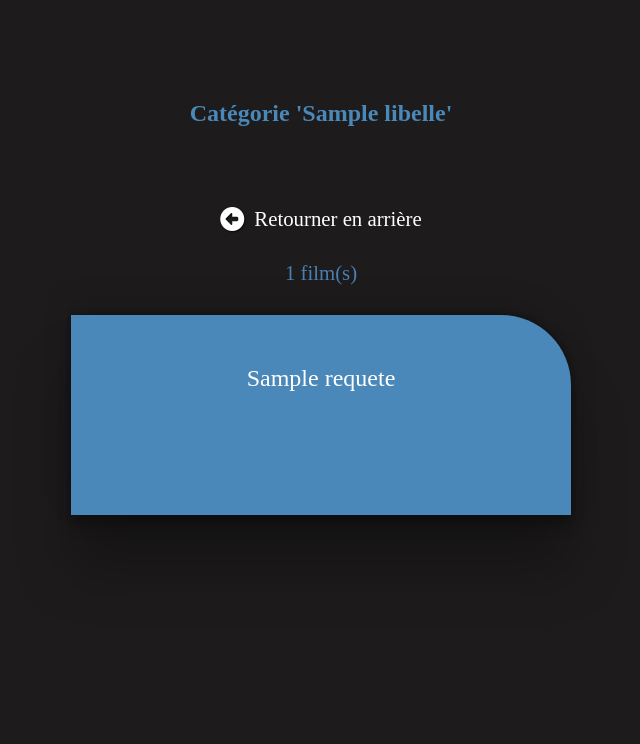
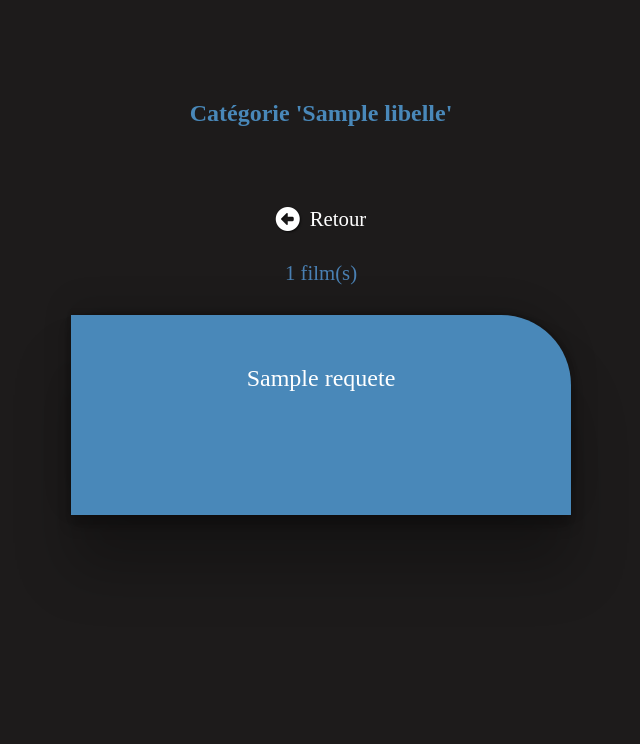
Before and after one commit to mayados/cinema_mvc, a PHP site: template view/detailGenre.php in a window 1280 px wide. Shown: the part 56-800 px from the top of the page, without its empty margins (319-959 px from the left). Run offline with PHP 8.4, Linux system fonts and the light colour scheme; the template is opened without the code that fills it: most values are stand-ins (such as "Sample title", 1, 10 or a date in 2020).

Commit message:
rename return link in "retour"

```diff
--- a/view/detailActeur.php
+++ b/view/detailActeur.php
@@ -3,7 +3,7 @@
 <div id="retour">
     <a href="index.php?action=listActeurs">
         <i class="fa-solid fa-circle-left"></i>
-        <p>Retourner en arrière</p>
+        <p>Retour</p>
     </a>
 </div>
 
--- a/view/detailGenre.php
+++ b/view/detailGenre.php
@@ -7,7 +7,7 @@
     <div id="retour">
         <a href="index.php?action=listGenres">
             <i class="fa-solid fa-circle-left"></i>
-            <p>Retourner en arrière</p>
+            <p>Retour</p>
         </a>
     </div>
     <p id="compteur"><?= $requete->rowCount() ?> film(s)</p>
--- a/view/detailRealisateur.php
+++ b/view/detailRealisateur.php
@@ -5,7 +5,7 @@
         <div id="retour">
             <a href="index.php?action=listRealisateurs">
                 <i class="fa-solid fa-circle-left"></i>
-                <p>Retourner en arrière</p>
+                <p>Retour</p>
             </a>
         </div>
 
```
